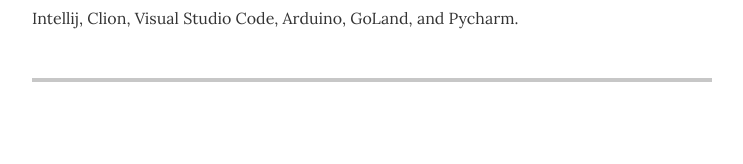
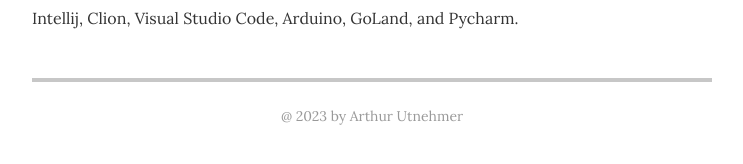
Before and after one commit to arthurutnehmer/Resume, a Jekyll site: the page built from index.html, in a window 1280 px wide and 900 px high, scrolled down 2381 px. Shown: the part 725-889 px from the top of the window, without its empty margins (268-1011 px from the left). Built offline with Jekyll 4.4.1, drawn with Linux system fonts in a browser that asks for light colours.

Commit message:
Concision.

```diff
--- a/_layouts/resume.html
+++ b/_layouts/resume.html
@@ -238,7 +238,7 @@
       {% endif %}
 
       <footer class="page-footer">
-        <p class="footer-line"></p>
+        <p class="footer-line">@ 2023 by Arthur Utnehmer</p>
       </footer>
 
     </div>
```
